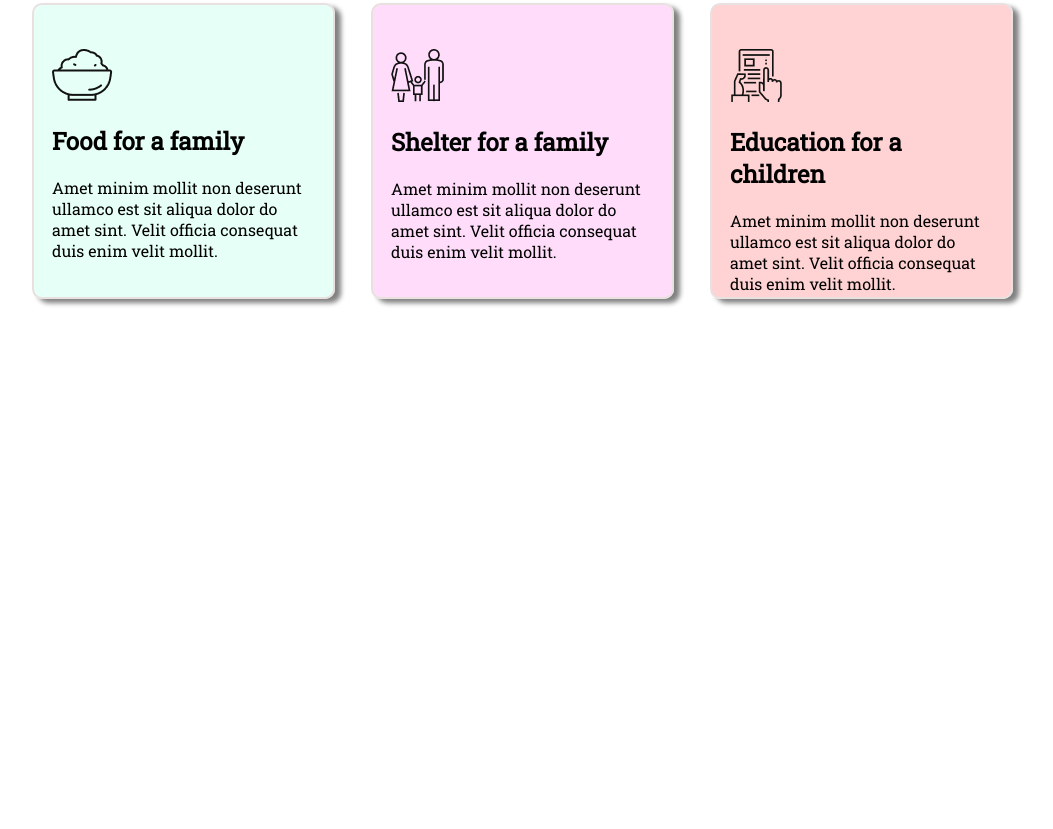
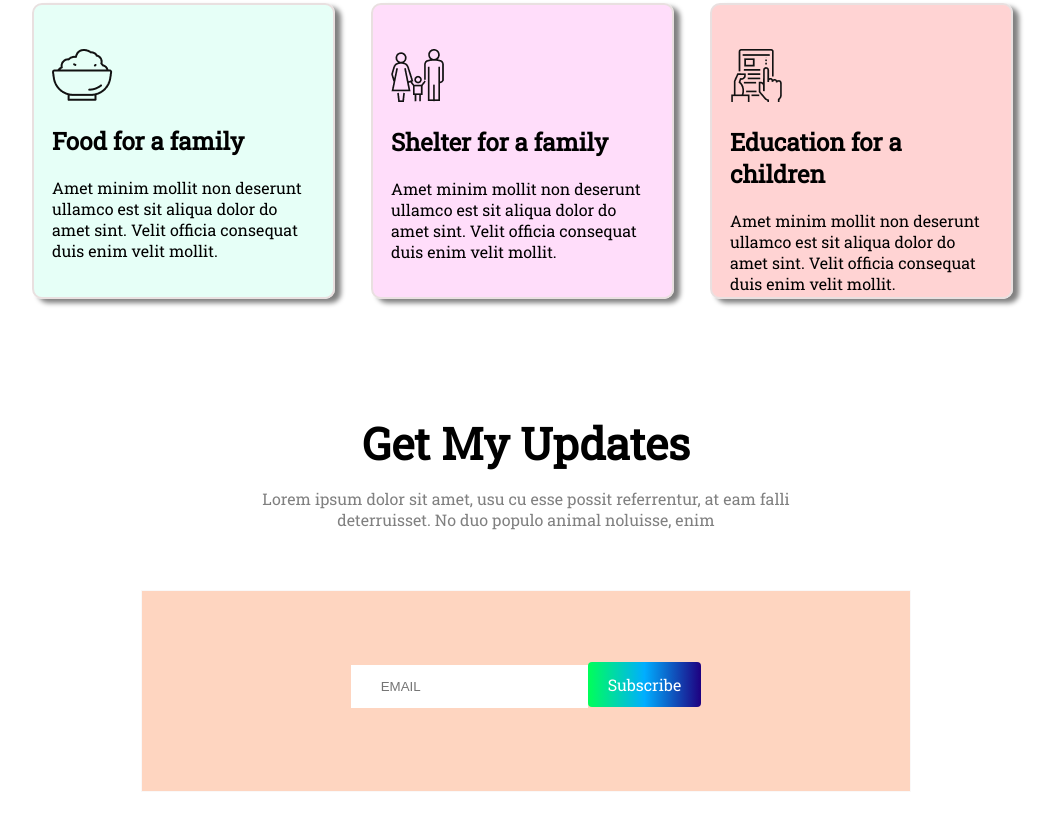
Before and after one commit to Njmilon/relief--website, a plain HTML site: page index.html in a window 1280 px wide. Shown: the part 1533-2362 px from the top of the page, without its empty margins (114-1167 px from the left). Before the commit the page ends 1910 px from the top, so only its background shows below. Drawn offline with Linux system fonts and the light colour scheme.

Commit message:
get my updates added

```diff
--- a/index.html
+++ b/index.html
@@ -94,6 +94,26 @@
 
     </section>
 
+    <section id="updates-subscribe">
+
+        <div class="get-updates">
+            <h1>
+                Get My Updates
+            </h1>
+            <p>
+                Lorem ipsum dolor sit amet, usu cu esse possit referrentur, at eam falli <br>
+                deterruisset. No duo populo animal noluisse, enim
+            </p>
+        </div>
+
+        <div class="subscribe-form">
+            <form action="#">
+                <input type="text" placeholder="EMAIL"><a class="link" href="">Subscribe</a>
+            </form>
+        </div>
+
+    </section>
+
 </body>
 
 </html>
--- a/style.css
+++ b/style.css
@@ -28,8 +28,8 @@ body {
     text-decoration: none;
     color: white;
     background-image: linear-gradient(to right, rgb(0, 255, 89), rgb(0, 174, 255), rgb(30, 0, 128));
-    padding: 13px 20px;
-    border-radius: 10px;
+    padding: 12px 20px;
+    border-radius: 4px;
 }
 
 #banner p {
@@ -133,3 +133,38 @@ body {
 .card-education {
     background-color: rgba(251, 3, 3, 0.174);
 }
+
+/* get updates css start here*/
+
+.get-updates {
+    text-align: center;
+}
+
+.get-updates h1 {
+    font-size: 44px;
+    font-weight: 900;
+    margin-bottom: 0;
+}
+
+.get-updates p {
+    color: gray;
+    margin-bottom: 60px;
+}
+
+.subscribe-form {
+    margin: auto;
+    border: 1px solid rgb(250, 248, 248);
+    width: 60%;
+    height: 200px;
+    display: flex;
+    justify-content: center;
+    margin-bottom: 200px;
+    background-color: rgba(251, 84, 1, 0.248);
+
+}
+
+.subscribe-form input {
+    margin-top: 74px;
+    padding: 14px 30px;
+    border: 0;
+}
```
